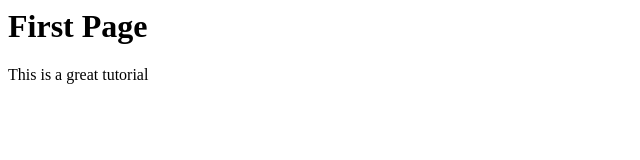
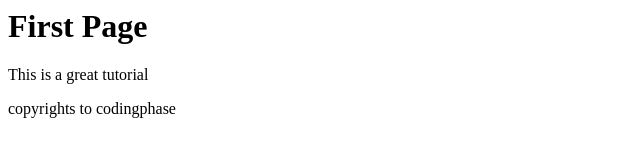
Before and after one commit to greyg/git-course, a plain HTML site: page index.html in a window 1280 px wide. Shown: the whole page, without its empty margins (0-640 px from the left). Drawn offline with Linux system fonts and the light colour scheme.

Commit message:
We added the index file and also added the conjig file

```diff
--- a/index.html
+++ b/index.html
@@ -1,6 +1,8 @@
 <html>
+    <head></head>
     <body>
         <h1>First Page</h1>
         <p>This is a great tutorial</p>
+        <footer>copyrights to codingphase</footer>
     </body>
 </html>
```
Also changed, not shown: config.js (added).
